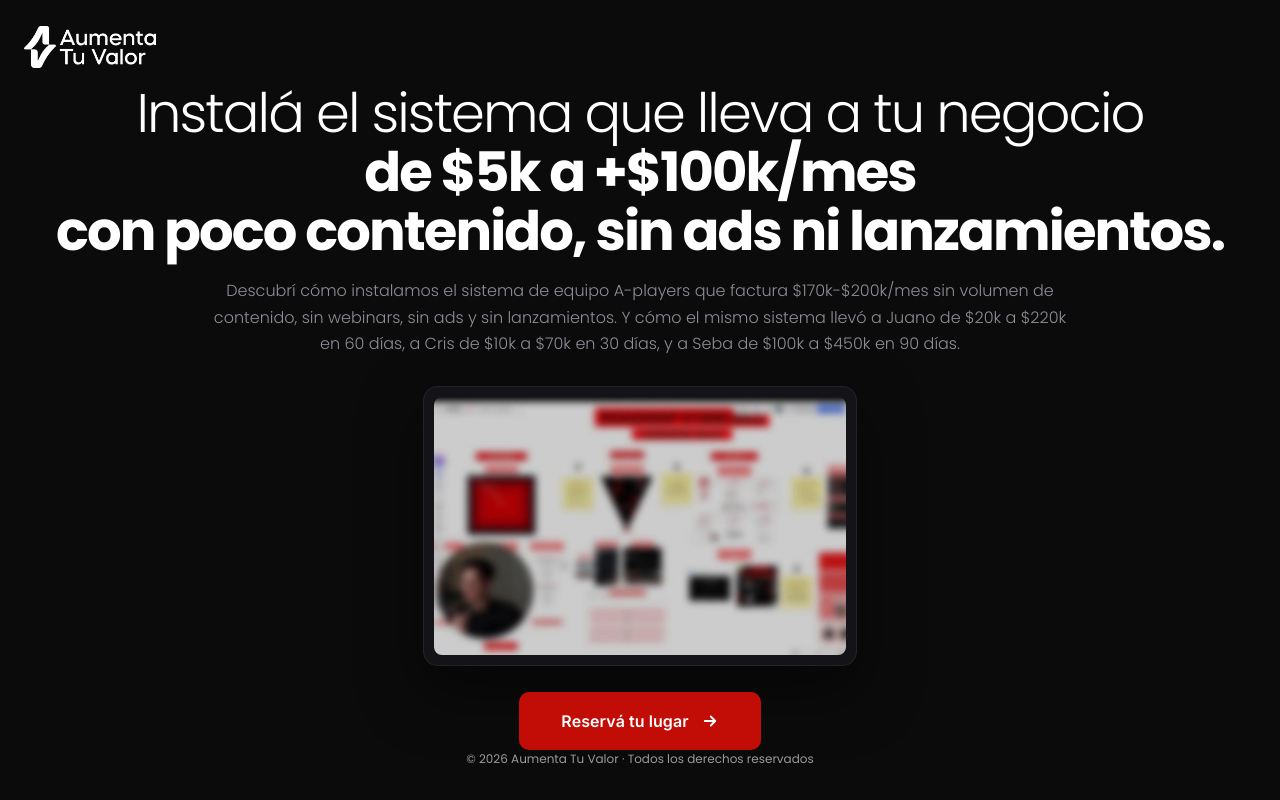
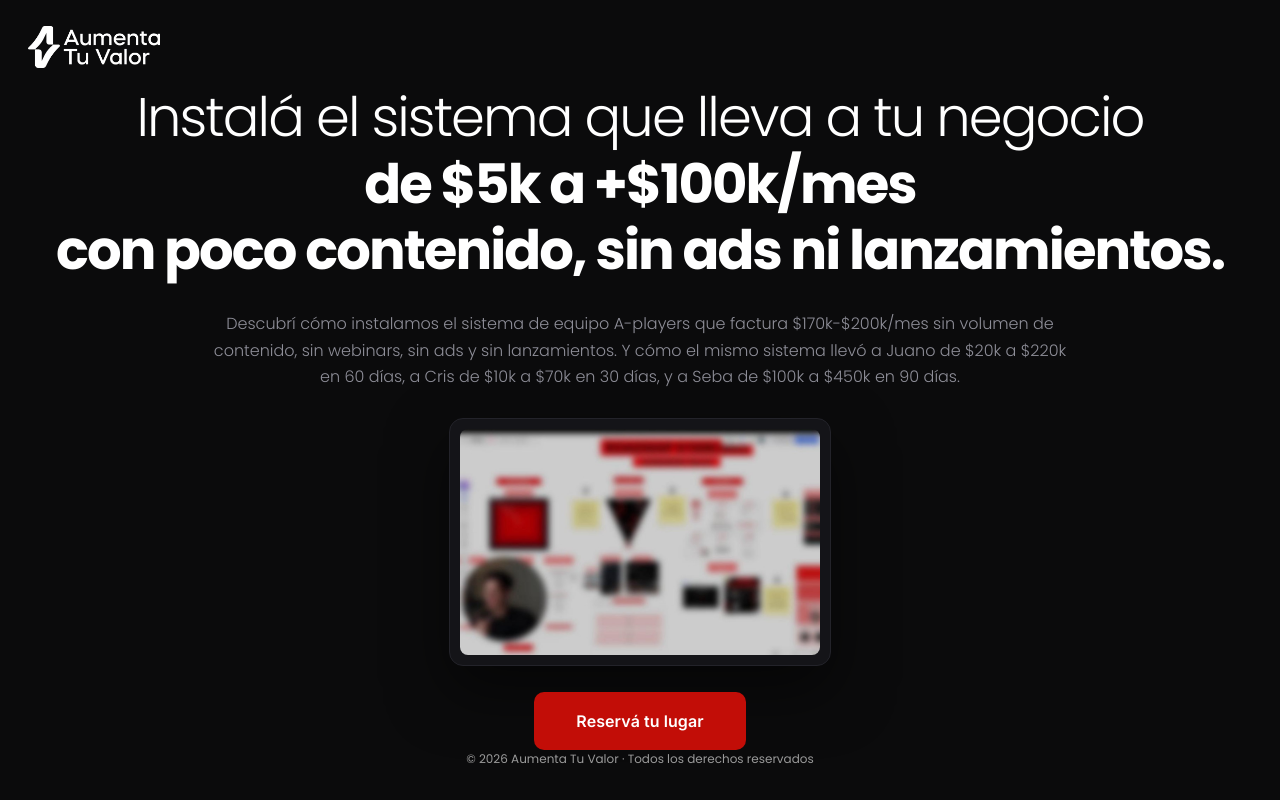
Before and after one commit to Fayets/atv-webinar, a React (Vite) app in the folder frontend/: page / in a window 1280 px wide. Built offline with nearby package versions, Linux system fonts and the light colour scheme; no server answers.

Commit message:
cambios copy 2

```diff
--- a/frontend/src/App.jsx
+++ b/frontend/src/App.jsx
@@ -42,24 +42,6 @@ function CalendarIcon() {
     >
       <rect x="3" y="5" width="18" height="16" rx="3" />
       <path d="M8 3v4M16 3v4M3 11h18" />
-    </svg>
-  )
-}
-
-function ArrowIcon() {
-  return (
-    <svg
-      width="18"
-      height="18"
-      viewBox="0 0 24 24"
-      fill="none"
-      stroke="currentColor"
-      strokeWidth="2.4"
-      strokeLinecap="round"
-      strokeLinejoin="round"
-      aria-hidden="true"
-    >
-      <path d="M5 12h13M13 6l6 6-6 6" />
     </svg>
   )
 }
@@ -120,10 +102,7 @@ function App() {
           </div>
         </div>
 
-        <CtaButton onClick={openModal}>
-          {landing.cta}
-          <ArrowIcon />
-        </CtaButton>
+        <CtaButton onClick={openModal}>{landing.cta}</CtaButton>
 
         {webinarDate ? (
           <div className="meta">
--- a/frontend/src/index.css
+++ b/frontend/src/index.css
@@ -68,10 +68,10 @@ body {
 .topbar {
   display: flex;
   align-items: center;
-  justify-content: space-between;
-  width: min(1360px, calc(100% - 48px));
-  margin: 0 auto;
-  padding-top: 26px;
+  justify-content: flex-start;
+  width: 100%;
+  margin: 0;
+  padding: 26px 28px 0;
 }
 
 .hero {
@@ -100,7 +100,7 @@ h1 {
   font-size: clamp(32px, min(4.4vw, 6.8svh), 62px);
   font-weight: 300;
   letter-spacing: -0.035em;
-  line-height: 1.08;
+  line-height: 1.22;
   color: #fff;
 }
 
@@ -109,7 +109,7 @@ h1 strong {
 }
 
 .subheadline {
-  margin: 18px 0 0;
+  margin: 28px 0 0;
   max-width: 860px;
   font-size: clamp(14px, min(1.25vw, 2.2svh), 17px);
   font-weight: 300;
@@ -879,8 +879,7 @@ h1 strong {
 
 @media (max-width: 640px) {
   .topbar {
-    width: min(1080px, calc(100% - 32px));
-    padding-top: 22px;
+    padding: 22px 16px 0;
   }
 
   .hero {
```
